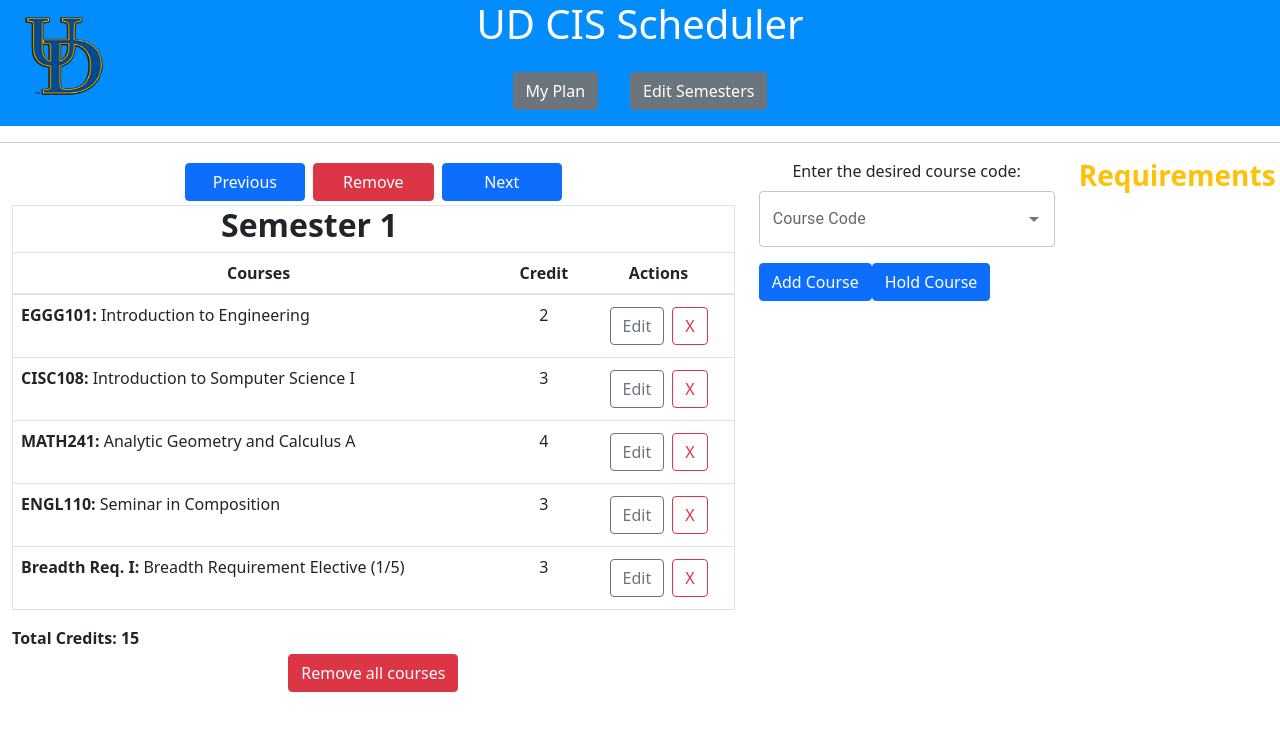
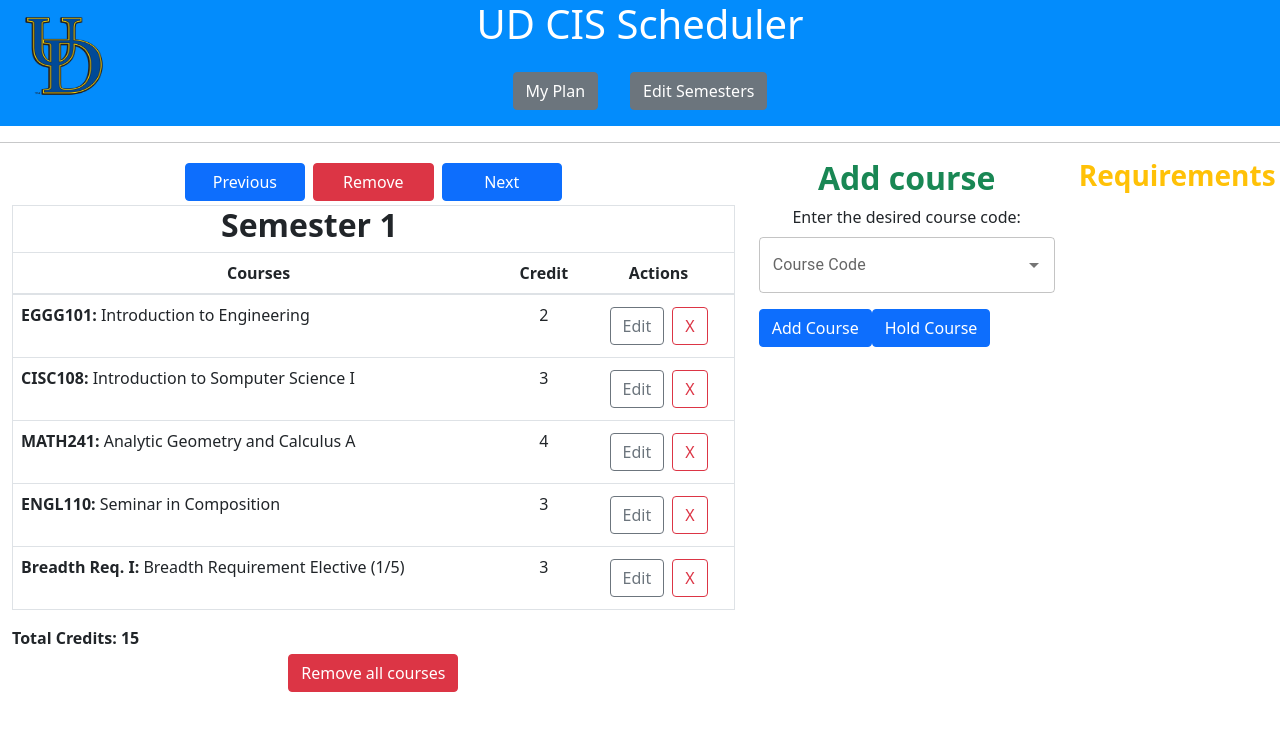
Before and after one commit to UD-CISC275-F21/ud-cis-scheduler-team-21, a React (Create React App) app: page / in a window 1280 px wide. Shown: the top 730 px of the page. Built offline with nearby package versions, Linux system fonts and the light colour scheme.

Commit message:
fixing error

```diff
--- a/src/SingleSemester.tsx
+++ b/src/SingleSemester.tsx
@@ -116,6 +116,7 @@ function SingleSemester(): JSX.Element {
                 </div>
 
                 <div className="col-3">
+                    <h2 className="text-center text-success"><b>Add course</b></h2>
                     <Form id="searchBar" onSubmit={(event) => {
                         addCourse(inpu);
                         event.preventDefault();
@@ -125,7 +126,7 @@ function SingleSemester(): JSX.Element {
                             <Autocomplete onChange={(event, value) => {
                                 setInpu(value as string); event.preventDefault();
                             }} disablePortal id="combo-box-demo" options={getAllCourses()} renderInput={(params) =>
-                                <TextField {...params} variant="outlined" label="Course Code" />} />
+                                <TextField {...params} id="outlined-basic" variant="outlined" label="Course Code" />} />
                         </Form.Group>
                         <Button onClick={() => {
                             addCourse(inpu);
```
